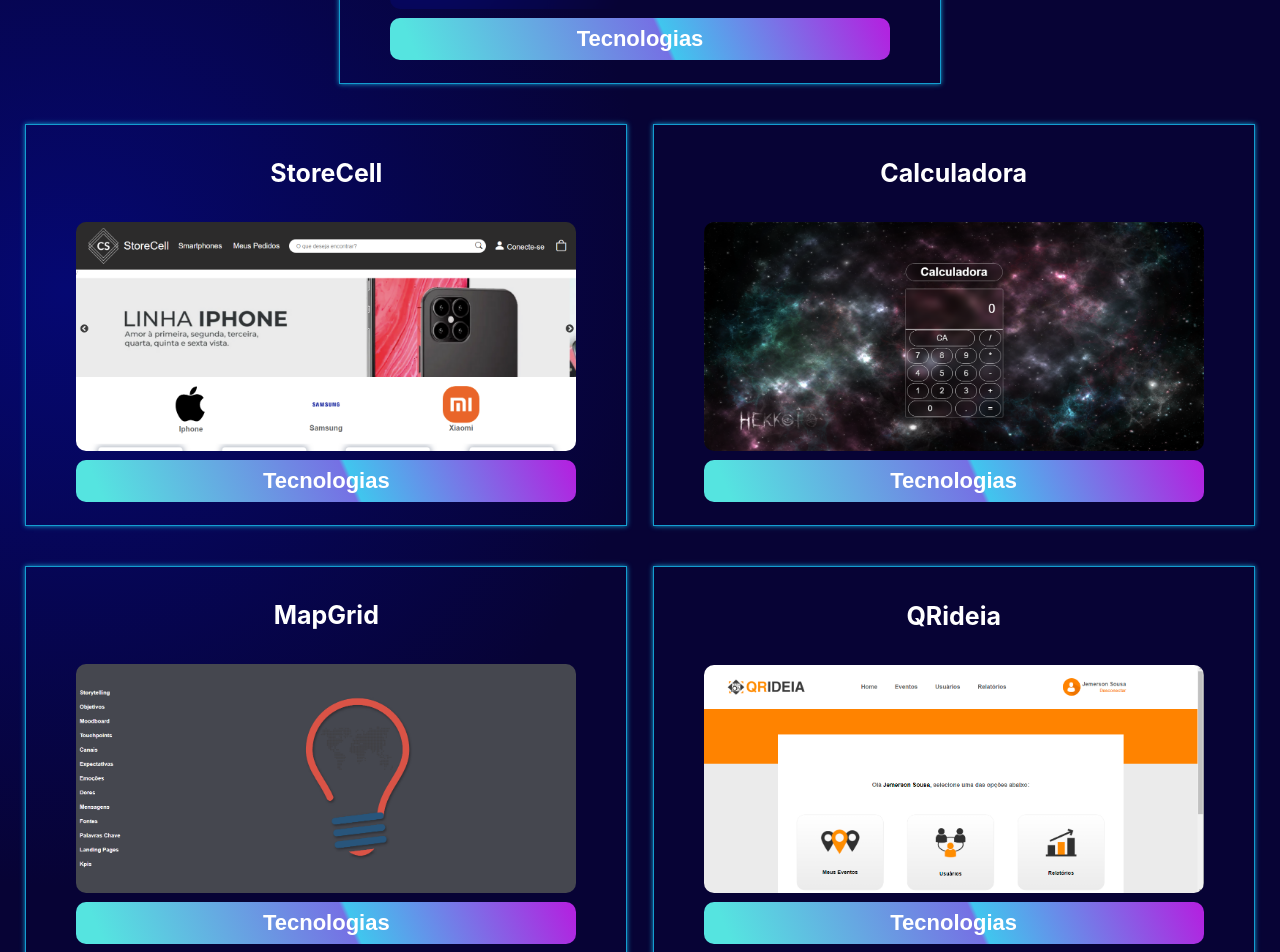
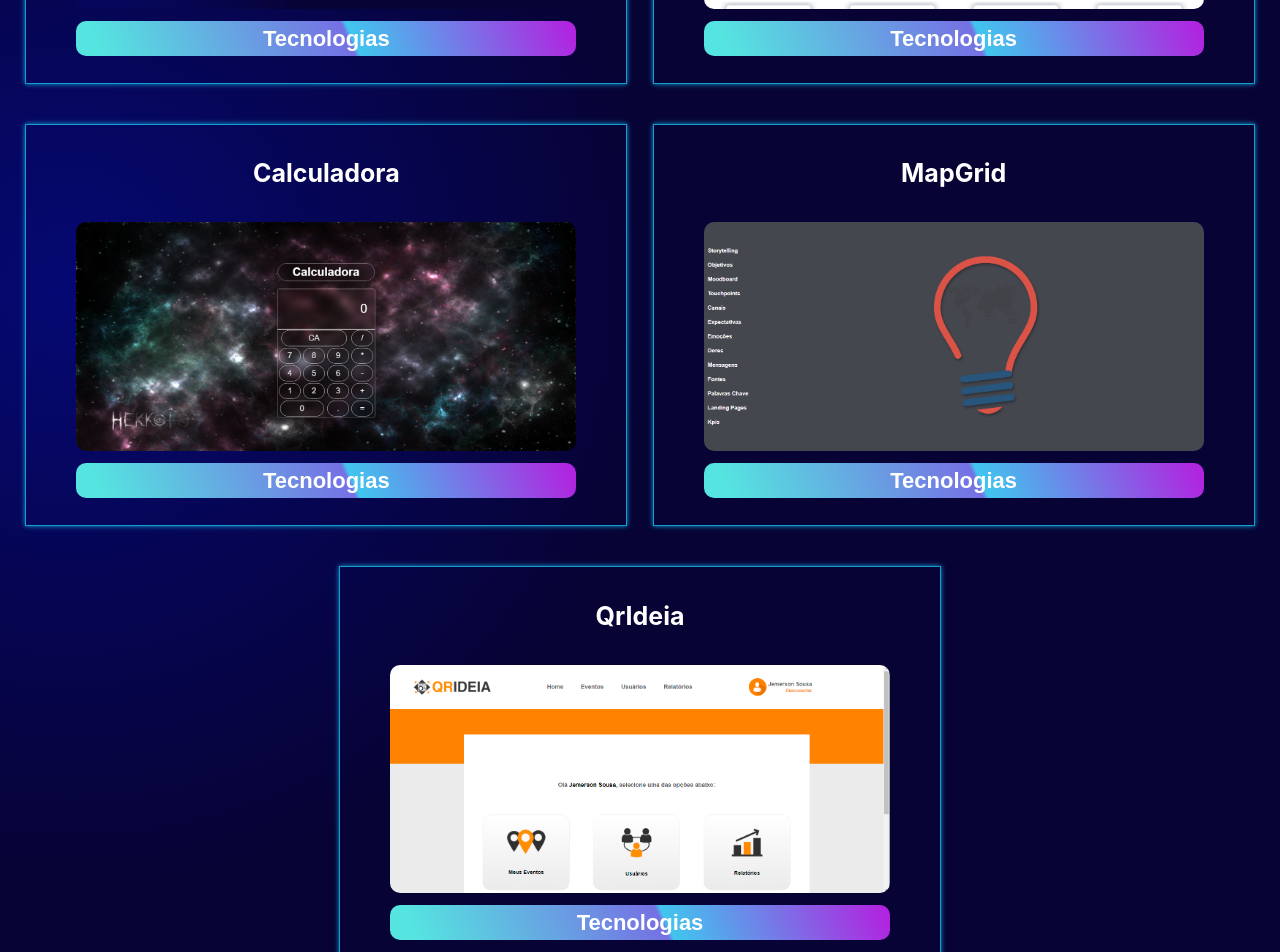
Before and after one commit to jeymes/portfoliojeymes2022, a React (Create React App) app: page /projetos in a window 1280 px wide. Shown: the part 540-1492 px from the top of the page. Built offline with nearby package versions, Linux system fonts and the light colour scheme; the HTML template or start-up script is replaced by a standard one.

Commit message:
usando props para deixa o codigo mas limpo no campo projetos

```diff
--- /dev/null
+++ b/src/components/Links/Links.styles.js
@@ -0,0 +1,8 @@
+import styled from "styled-components";
+
+export const Container = styled.div`
+display: flex;
+align-items: center;
+justify-content: center;
+width: 100%;
+`;
--- /dev/null
+++ b/src/components/Links/index.jsx
@@ -0,0 +1,11 @@
+import React from "react";
+import * as J from './Links.styles'
+
+export default function Links(){
+    return(
+
+        <J.Container>
+            oii
+        </J.Container>
+    )
+}
--- /dev/null
+++ b/src/components/ProjetoMain/ProjetoMain.styles.js
@@ -0,0 +1,67 @@
+import styled from "styled-components";
+
+export const ContainerProjeto = styled.div`
+display: flex;
+flex-direction: column;
+justify-content: space-evenly;
+align-items: center;
+width: 600px;
+height: 400px;
+color: white;
+margin-block: 20px;
+border: 1px solid rgba(20,157,208,1) ;
+box-shadow: 0 0 5px rgba(20,157,208,1);
+
+@media (max-width: 650px) {
+    width: 550px;
+}
+@media (max-width: 580px) {
+    width: 400px;
+    height: 300px;
+}
+@media (max-width: 500px) {
+    width: 350px;
+    height: 300px;
+}
+
+:hover{
+box-shadow: 0 0 15px rgba(20,157,208,1) ;
+}
+`;
+export const TitleProjeto = styled.div`
+display: flex;
+justify-content: center;
+align-items: center;
+width: 100%;
+height: 30px;
+
+h3{
+    color: white;
+    font-size: 25px;
+}`;
+export const SubProjeto = styled.div`
+display: flex;
+justify-content: center;
+align-items: center;
+flex-direction: column;
+
+img{
+    width: 500px;
+    border-radius: 10px;
+
+    @media (max-width: 650px) {
+    width: 450px;
+}
+@media (max-width: 580px) {
+    width: 300px;
+}
+}
+`;
+
+export const ContainerTech = styled.div`
+    display: flex;
+    justify-content: flex-start;
+    flex-direction: column;
+    align-items: center;
+    width: 100%;
+`;
--- /dev/null
+++ b/src/components/ProjetoMain/index.jsx
@@ -0,0 +1,37 @@
+import React from "react";
+import * as J from './ProjetoMain.styles';
+
+export default function ProjetosMain(props) {
+
+    const {ImgProjeto} = props
+
+    return (
+
+        <div>
+            <J.ContainerProjeto>
+
+                <J.TitleProjeto>
+
+                    <h3>{props.NomeProjeto}</h3>
+
+                </J.TitleProjeto>
+
+                <J.SubProjeto>
+
+                    <img src={ImgProjeto} />
+
+                    <J.ContainerTech>
+
+                        <>{props.Tech}</>
+                        <>{props.Links}</>
+
+                    </J.ContainerTech>
+
+                </J.SubProjeto>
+
+
+            </J.ContainerProjeto>
+        </div>
+
+    )
+}
--- a/src/components/Tecnologias/Tecnologias.styles.js
+++ b/src/components/Tecnologias/Tecnologias.styles.js
@@ -21,7 +21,8 @@ height: 20px;
 button{
     font-size: 22px;
     width:100%;
-    padding: 8px 10px;
+    height: 35px;
+    /* padding: 8px 10px; */
     border: none;
     border-radius: 10px;
     background-image: linear-gradient( 65.9deg,  rgba(85,228,224,1) 5.5%, rgba(75,68,224,0.74) 54.2%, rgba(64,198,238,1) 55.2%, rgba(177,36,224,1) 98.4% );
--- a/src/pages/Projetos/index.jsx
+++ b/src/pages/Projetos/index.jsx
@@ -1,6 +1,8 @@
 import React from "react";
 import * as J from './Projetos.styles'
 import Tecnologias from '../../components/Tecnologias/index'
+import ProjetosMain from "../../components/ProjetoMain";
+import Links from "../../components/Links";
 
 export default function projetos() {
     return (
@@ -12,156 +14,80 @@ export default function projetos() {
                 </h1>
             </J.ContainerTitle>
 
-            <J.ContainerProjeto>
 
-                <J.TitleProjeto>
 
-                    <h3>Portfólio</h3>
+            <J.SubContainer>
 
-                </J.TitleProjeto>
+                <ProjetosMain
 
-                <J.SubProjeto>
+                    NomeProjeto='Portifolio'
+                    ImgProjeto="./img/portfolio.png" alt="Portfólio"
 
-                    <img src="./img/portfolio.png" alt="Portfólio" />
-
-                    <J.ContainerTech>
-
-                        <Tecnologias
+                    Tech={<Tecnologias
                         Title="Tecnologias"
                         TecHtml="Html"
                         TecReact="React.Js"
                         TecStyled="Styled Components"
                         TecJavaScript="Java Script"
-                            TecCss="Css" />
+                        TecCss="Css"
+                    />}
+                    // Links={<Links
+                    //     Title="Links"
+                    // />}
+                    />
 
-                    </J.ContainerTech>
+                <ProjetosMain
 
-                </J.SubProjeto>
+                    NomeProjeto='StoreCell'
+                    ImgProjeto="./img/StoreCell.png" alt="StoreCell"
 
-
-            </J.ContainerProjeto>
-
-            <J.SubContainer>
-
-                <J.ContainerProjeto>
-
-                    <J.TitleProjeto>
-
-                        <h3>StoreCell</h3>
-
-                    </J.TitleProjeto>
-
-                    <J.SubProjeto>
-
-                        <img src="./img/StoreCell.png" alt="StoreCell" />
-
-                        <J.ContainerTech>
-
-                            <Tecnologias
+                    Tech={<Tecnologias
                         Title="Tecnologias"
                         TecHtml="Html"
                         TecReact="React.Js"
                         TecStyled="Styled Components"
                         TecJavaScript="Java Script"
-                                TecCss="Css" />
+                        TecCss="Css"
+                    />} />
 
-                        </J.ContainerTech>
+                <ProjetosMain
 
-                    </J.SubProjeto>
+                    NomeProjeto='Calculadora'
+                    ImgProjeto="./img/Calculadora.png" alt="Calculadora"
 
-
-                </J.ContainerProjeto>
-
-                <J.ContainerProjeto>
-
-                    <J.TitleProjeto>
-
-                        <h3>Calculadora</h3>
-
-                    </J.TitleProjeto>
-
-                    <J.SubProjeto>
-
-                        <img src="./img/Calculadora.png" alt="Calculadora" />
-
-                        <J.ContainerTech>
-
-                            <J.ContainerTech>
-
-                                <Tecnologias
+                    Tech={<Tecnologias
                         Title="Tecnologias"
                         TecHtml="Html"
                         TecReact="React.Js"
                         TecStyled="Styled Components"
                         TecJavaScript="Java Script"
-                                    TecCss="Css" />
+                        TecCss="Css"
+                    />} />
 
-                            </J.ContainerTech>
+                <ProjetosMain
 
-                        </J.ContainerTech>
+                    NomeProjeto='MapGrid'
+                    ImgProjeto="./img/MapGrid.png" alt="MapGrid"
 
-                    </J.SubProjeto>
-
-                </J.ContainerProjeto>
-
-                <J.ContainerProjeto>
-
-                    <J.TitleProjeto>
-
-                        <h3>MapGrid</h3>
-
-                    </J.TitleProjeto>
-
-                    <J.SubProjeto>
-
-                        <img src="./img/MapGrid.png" alt="MapGrid" />
-
-                        <J.ContainerTech>
-
-                            <J.ContainerTech>
-
-                                <Tecnologias
+                    Tech={<Tecnologias
                         Title="Tecnologias"
                         TecHtml="Html"
                         TecReact="React.Js"
                         TecStyled="Styled Components"
                         TecJavaScript="Java Script"
-                                    TecCss="Css" />
+                        TecCss="Css"
+                    />} />
 
-                            </J.ContainerTech>
+                <ProjetosMain
 
-                        </J.ContainerTech>
+                    NomeProjeto='QrIdeia'
+                    ImgProjeto="./img/QrIdeia.png" alt="QrIdeia"
 
-                    </J.SubProjeto>
-
-                </J.ContainerProjeto>
-
-                <J.ContainerProjeto>
-
-                    <J.TitleProjeto>
-
-                        <h3>QRideia</h3>
-
-                    </J.TitleProjeto>
-
-                    <J.SubProjeto>
-
-                        <img src="./img/QrIdeia.png" alt="QrIdeia" />
-
-                        <J.ContainerTech>
-
-                            <J.ContainerTech>
-
-                                <Tecnologias
+                    Tech={<Tecnologias
                         Title="Tecnologias"
                         TecHtml="Html"
-                                    TecCss="Css" />
-                            </J.ContainerTech>
-
-                        </J.ContainerTech>
-                    </J.SubProjeto>
-
-                </J.ContainerProjeto>
+                        TecCss="Css"
+                    />} />
 
             </J.SubContainer>
 
--- a/src/pages/QuemSou/index.jsx
+++ b/src/pages/QuemSou/index.jsx
@@ -19,7 +19,7 @@ export default function QuemSou() {
 
                         <div>
                             <p>
-                                Estudante de análise de desenvolvimento de sistemas atualmente no 2.º período. Desde que me conheço como gente amo e admiro tecnologia,
+                                Estudante de análise de desenvolvimento de sistemas atualmente no 2.º Semestre. Desde que me conheço como gente amo e admiro tecnologia,
                                 tudo o que podemos desenvolver, e como ela ajuda e nos beneficia em vários âmbitos da nossa vida em geral para o mundo todo, é uma ferramenta
                                 muito poderosa. A minha primeira curiosidade sobre T.I foi tenta descobrir como e feito os, app, sites e paginas da internet quando comecei a
                                 pesquisa sobre, logo comecei-me apaixonar por tecnologia quando comecei a fazer as minhas primeiras paginas eu logo fiquei muito impressionado
```
Lines whose indentation alone changed are shown as unchanged.
